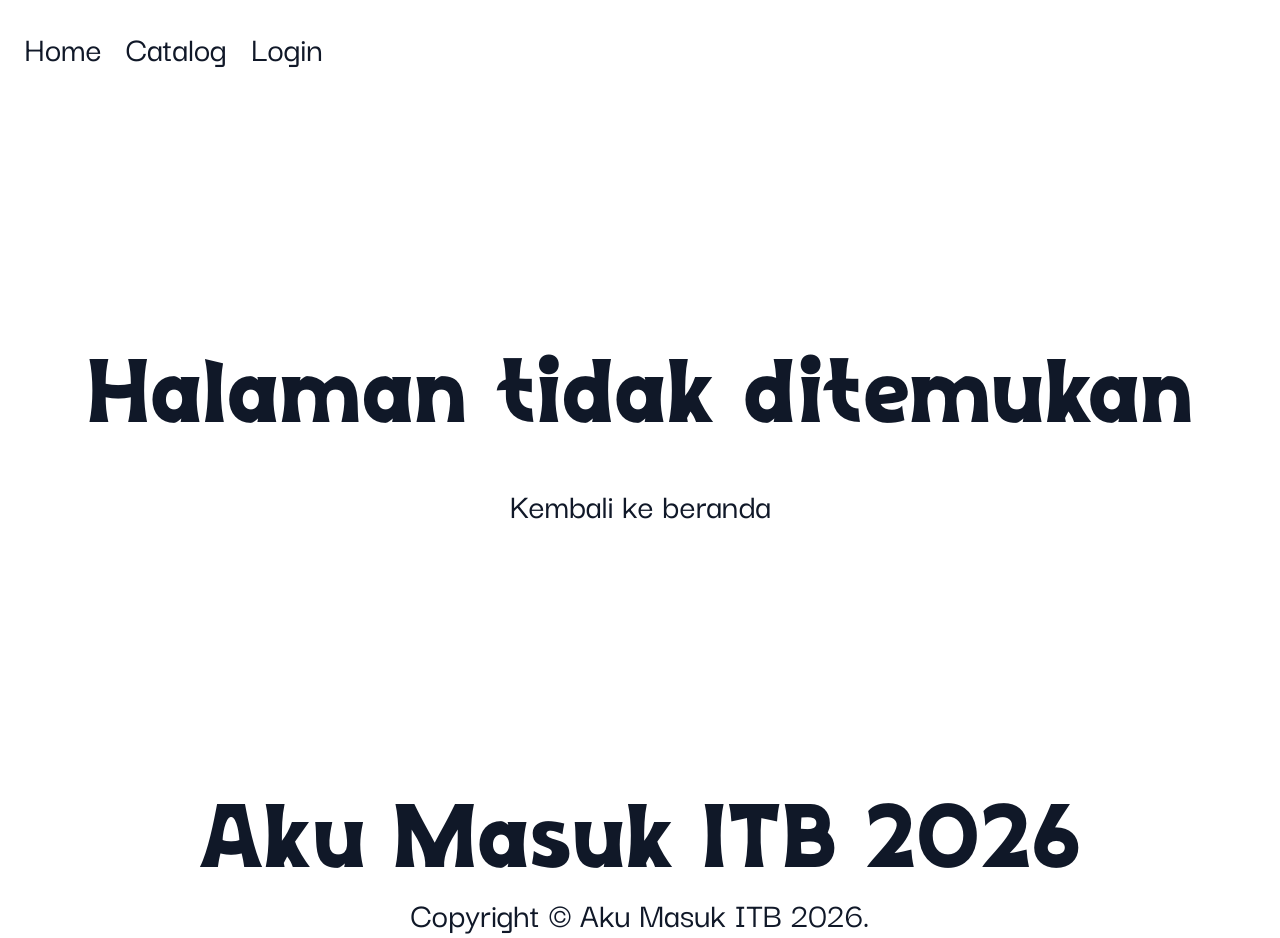
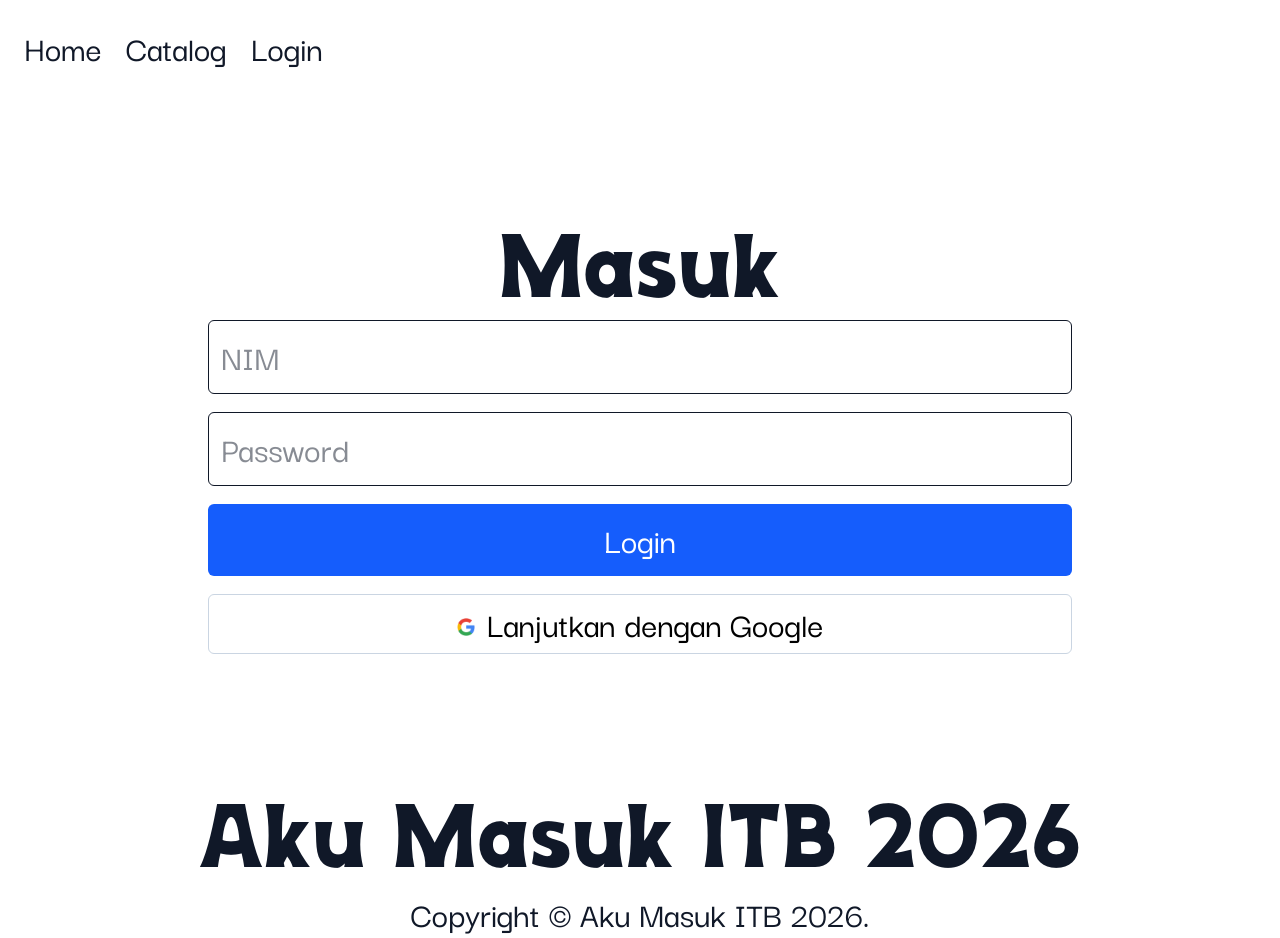
Before and after one commit to nicholaswisee/findmi-frontend, a React (Vite) app: page /login in a window 1280 px wide. Built offline with nearby package versions, Linux system fonts and the light colour scheme; no server answers.

Commit message:
fix: change /auth to /login

```diff
--- a/src/components/Navbar.tsx
+++ b/src/components/Navbar.tsx
@@ -15,7 +15,7 @@ export default function Navbar() {
       base.push({ path: "/cart", label: "Cart" });
       base.push({ path: "/profile", label: "Profile" });
     } else {
-      base.push({ path: "/auth", label: "Login" });
+      base.push({ path: "/login", label: "Login" });
     }
 
     if (user && user.role?.includes("admin")) {
--- a/src/main.tsx
+++ b/src/main.tsx
@@ -7,7 +7,7 @@ import { AuthProvider } from "./context/AuthContext";
 
 createRoot(document.getElementById("root")!).render(
   <React.StrictMode>
-    <BrowserRouter>
+    <BrowserRouter basename="/">
       <AuthProvider>
         <App />
       </AuthProvider>
--- a/src/pages/Auth/AuthPage.tsx
+++ b/src/pages/Auth/AuthPage.tsx
@@ -4,9 +4,11 @@ import { useAuth } from "../../context/AuthContext";
 
 export default function AuthPage() {
   const { isAuthenticated } = useAuth();
+
   if (isAuthenticated) {
-    return <Navigate to={"/profile"} replace />;
+    return <Navigate to="/profile" />;
   }
+
   return (
     <section className="flex flex-col justify-center mx-auto h-full items-center">
       <header>
--- a/src/routes/PrivateRoute.tsx
+++ b/src/routes/PrivateRoute.tsx
@@ -10,7 +10,7 @@ export default function PrivateRoute({ children }: PrivateRouteProps) {
   const { isAuthenticated } = useAuth();
 
   if (!isAuthenticated) {
-    return <Navigate to="/auth" replace state={{ from: location }} />;
+    return <Navigate to="/login" replace state={{ from: location }} />;
   }
 
   return <>{children}</>;
--- a/src/routes/index.tsx
+++ b/src/routes/index.tsx
@@ -42,7 +42,7 @@ export const routes: RouteObject[] = [
         ),
       },
       {
-        path: "auth",
+        path: "login",
         element: <AuthPage />,
       },
       {
--- a/vite.config.ts
+++ b/vite.config.ts
@@ -5,6 +5,7 @@ import tailwindcss from "@tailwindcss/vite";
 // https://vite.dev/config/
 export default defineConfig({
   plugins: [tailwindcss(), react()],
+  base: "/",
   server: {
     port: 4242,
   },
```
Also changed, not shown: 2 other files (tests, documents, lock files or other folders).
